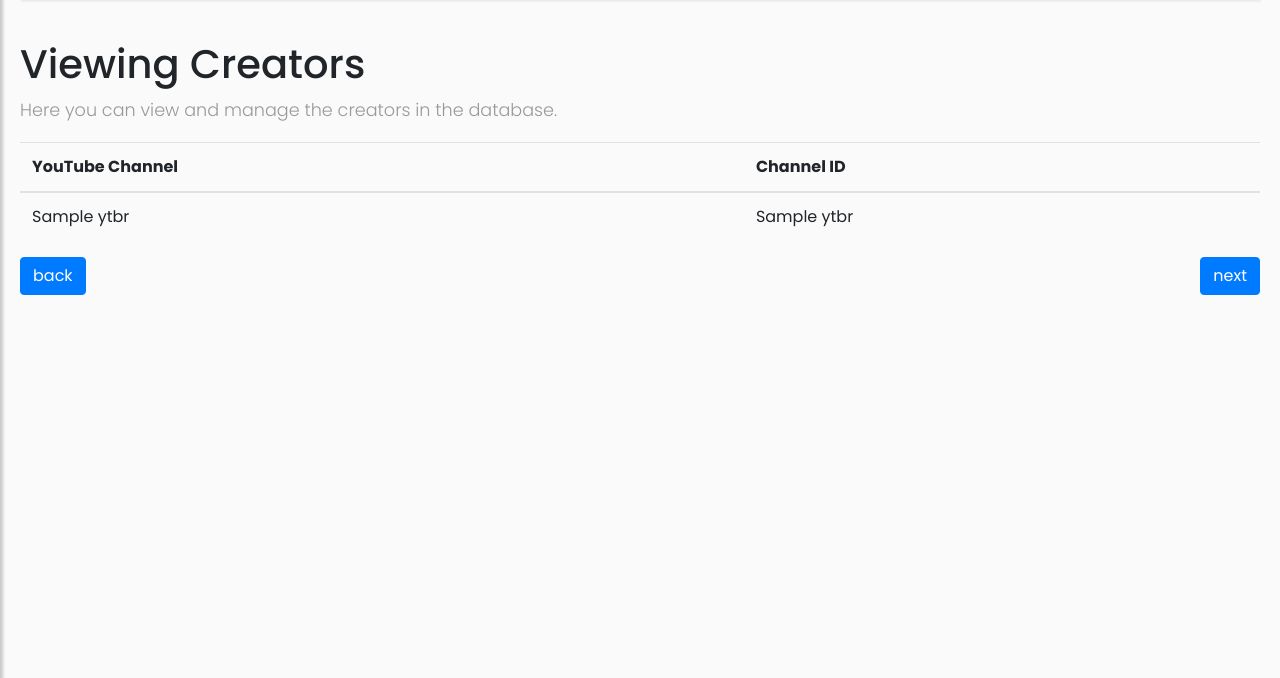
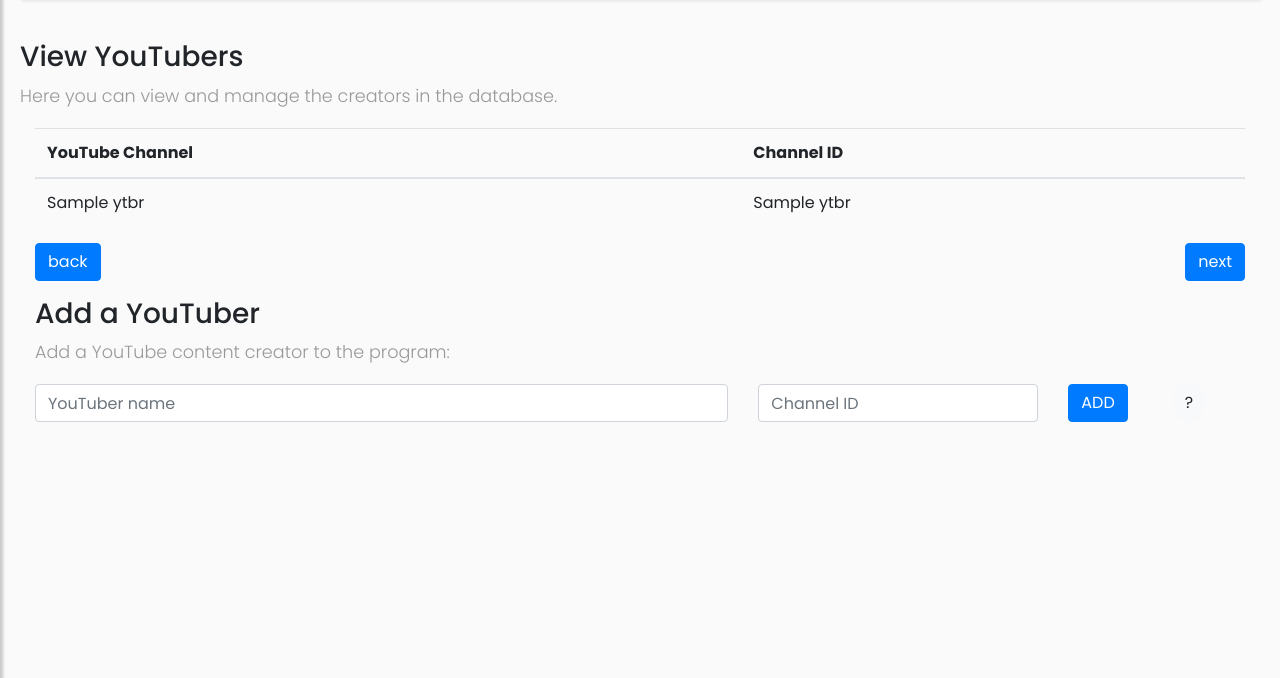
Before and after one commit to fs1g17/YTParser, a FastAPI app: template app/templates/view_creators.html in a window 1280 px wide. Shown: the part 88-766 px from the top of the page. Run offline with FastAPI, Linux system fonts and the light colour scheme; the template is opened without the code that fills it: most values are stand-ins (such as "Sample title", 1, 10 or a date in 2020); some libraries are stand-ins or nearby versions.

Commit message:
View Creators Updated
Added "?" popup explaining how to get channel id, fixed some bugs, added message display when something goes wrong (at the bottom of the screen).

```diff
--- a/app/db/models.py
+++ b/app/db/models.py
@@ -2,7 +2,7 @@ import sqlalchemy
 from sqlalchemy.dialects import postgresql
 from sqlalchemy.sql.schema import Column
 from sqlalchemy.ext.declarative import declarative_base
-from database import Base
+from .database import Base
 
 #Base = declarative_base()
 
--- a/app/handlers/gui.py
+++ b/app/handlers/gui.py
@@ -1,5 +1,6 @@
 import os.path
 import markdown
+
 
 
 def openfile(filename):
--- a/app/main.py
+++ b/app/main.py
@@ -1,10 +1,14 @@
-from fastapi import FastAPI, Request
+from fastapi import FastAPI, Request, Depends
 from fastapi.responses import HTMLResponse
 from fastapi.staticfiles import StaticFiles
 from fastapi.templating import Jinja2Templates
+from starlette.routing import request_response
 from routers import auth
 from routers import creators
 from handlers.gui import *
+
+from sqlalchemy.orm import Session
+from db.database import get_db
 
 app = FastAPI()
 app.include_router(auth.router)
@@ -17,3 +21,29 @@ app.mount("/static", StaticFiles(directory="static"), name="static")
 async def home(request: Request):
     data = "POOPY"
     return templates.TemplateResponse("page.html", {"request": request, "data": data})
+
+
+#----------------------- TO DELETE!!!!! --------------------------------------------
+
+@app.get("/DEL")
+async def delete(request: Request, channel_name: str, db: Session = Depends(get_db)):
+
+    try:
+        db.execute("DELETE FROM creators WHERE channel_name='%s'"%channel_name)
+        db.commit()
+        message = "Success!"
+    except Exception as e:
+        message = "FAILED: " + str(e)
+
+    return {"message":message}
+
+@app.get("/getTop")
+def get_top(table:str, limit: int, db: Session = Depends(get_db)):
+    try:
+        rows = []
+        results = db.execute("SELECT * FROM " + table + " LIMIT " + str(limit))
+        for row in results:
+            rows.append(row)
+        return {"rows":rows}
+    except Exception as e:
+        return {"error":str(e)}
--- a/app/routers/creators.py
+++ b/app/routers/creators.py
@@ -1,17 +1,29 @@
 import os
+
+from starlette.responses import RedirectResponse
 from handlers.authentication import verify_cached_credentials
+
+# Database imports
+from db.models import Creator
 from db.database import get_db
+from db.schemas import AddCreator
+
+# SQLAlchemy imports
 from sqlalchemy.orm import Session
+
+# FastAPI imports
+from fastapi.param_functions import Body
+from fastapi.responses import HTMLResponse, RedirectResponse
+from fastapi.templating import Jinja2Templates
 from fastapi import Request, APIRouter, Depends
-from fastapi.responses import HTMLResponse
-from fastapi.templating import Jinja2Templates
 
+router = APIRouter()
 templates = Jinja2Templates(directory="templates")
 
-router = APIRouter()
+error_messages = ["Creator already in the database"]
 
 @router.get("/viewCreators", response_class=HTMLResponse)
-async def view_creators(request: Request, db: Session = Depends(get_db), page: int = 0):
+async def view_creators(request: Request, db: Session = Depends(get_db), page: int = 0, message: str = ""):
     cached = verify_cached_credentials()
     if not(cached):
         message = "Please authorise first!"
@@ -28,9 +40,38 @@ async def view_creators(request: Request, db: Session = Depends(get_db), page: i
         ytbrs.append([channel_name,channel_id])
 
     num_creators = db.execute("SELECT * FROM creators").rowcount
-    return templates.TemplateResponse("view_creators.html", {"request":request,"ytbrs":ytbrs, "page":page, "num_creators":num_creators})
+    return templates.TemplateResponse("view_creators.html", {"request":request,"ytbrs":ytbrs, "page":page, "num_creators":num_creators, "message":message})
 
 
+@router.get("/addCreator", response_class=RedirectResponse)
+def add_creator(ch_name: str, ch_id: str, request: Request, db: Session = Depends(get_db), page: int = 0):
+    try:
+        if(len(ch_name) > 0 and len(ch_id) > 0):
+            to_create = Creator (
+                channel_name = ch_name,
+                channel_id = ch_id
+            )
+            db.add(to_create)
+            db.commit()
+            message = ""
+    except Exception as e:
+        message = str(e)
+
+        if "UniqueViolation" in message:
+            message = error_messages[0]
+
+    if message == "":
+        return "/viewCreators"
+
+    if page == 0:
+        page_url_attribute = ""
+    else:
+        page_url_attribute = "&page=" + str(page)
+    return "/viewCreators?message=" + message + page_url_attribute
+
+#TODO: automatically navigate to the page with the newly added creator??
+#TODO: regex the youtube channel_id to make sure that it actually works!
+#TODO: inside all the YouTube API handle functions, ensure that the channel_id actually works!
 # query = "SELECT * FROM ( SELECT creators.*, ROW_NUMBER () OVER () as rnum FROM creators ) x WHERE rnum BETWEEN 10 AND 20;" <---- this works!!!!
 #query2 = "SELECT * FROM (SELECT row_number() over(), * FROM creators) LIMIT 10"
 #query3 = "SELECT * FROM creators LIMIT 10;"
--- a/app/static/css/mystyle.css
+++ b/app/static/css/mystyle.css
@@ -28,6 +28,10 @@ footer {
     margin-right: auto;
 }
 
+#creatorsTableUI{
+    background-color: lightslategray;
+}
+
 #divElement{
     position: absolute;
     top: 50%;
--- a/app/templates/view_creators.html
+++ b/app/templates/view_creators.html
@@ -10,19 +10,20 @@
 
 {% block page_content %}
 
-<h1>Viewing Creators</h1>
+<h3>View YouTubers</h3>
 <p>Here you can view and manage the creators in the database.</p>
 
+<div class="container-fluid">
     <table class="table">
-    <thead>
-        <tr class="tableRowWidth">
+        <thead class="tableRowWidth">
+            <tr>
                 <th scope="col">YouTube Channel</th>
                 <th scope="col">Channel ID</th>
             </tr>
         </thead>
-    <tbody id="tablecontents">
+        <tbody id="tablecontents" class="tableRowWidth">
             {% for name,id in ytbrs %}
-            <tr class="tableRowWidth">
+                <tr>
                     <td scope="col">{{ name }}</td>
                     <td scope="col">{{ id }}</td>
                 </tr>
@@ -41,7 +42,59 @@
         </div>
     </form>
 
-<h2>{{message}}</h2>
+
+    <h3>Add a YouTuber</h3>
+    <p>Add a YouTube content creator to the program:</p>
+    <form>
+        <div class="form-group row">
+            <div class="col-7">
+                <input class="form-control" id="channelName" placeholder="YouTuber name">
+            </div>
+            <div class="col-3">
+                <input class="form-control" id="channelID" placeholder="Channel ID">
+            </div>
+            <div class="col-1">
+                <button type="button" class="btn btn-primary" id="add">ADD</button>
+            </div>
+            <div class="col-1">
+                <button type="button" class="btn btn-light rounded-circle" data-toggle="modal" data-target="#exampleModal">
+                    ?
+                </button>
+
+                <!-- Modal -->
+                <div class="modal fade" id="exampleModal" tabindex="-1" role="dialog" aria-labelledby="exampleModalLabel" aria-hidden="true">
+                    <div class="modal-dialog" role="document">
+                    <div class="modal-content">
+                        <div class="modal-header">
+                        <h5 class="modal-title" id="exampleModalLabel">Adding a YouTuber to the Database</h5>
+                        <button type="button" class="close" data-dismiss="modal" aria-label="Close">
+                            <span aria-hidden="true">&times;</span>
+                        </button>
+                        </div>
+                        <div class="modal-body">
+                            <div>YouTuber name is just so you can recognise the YouTuber, so call it whatever you want!</div>
+                            <div>Channel ID is required for the application to make correct YouTube API calls. To get the channel id, do the following:</div>
+
+                            <ul>
+                                <li>Go to the desired YouTube channel in your browser.</li>
+                                <li>Click on any video.</li>
+                                <li>Just above the video description, you can click on the YouTuber's thumbnail, this should take you back to the channel page.</li>
+                                <li>Now the URL should look something like this: youtube.com/channel/UCpbH_7H71IPKq4eH7CD5spg</li>
+                                <li>Everything after the last slash, in this case UCpbH_7H71IPKq4eH7CD5spg, is the channel id.</li>
+                            </ul>
+                        </div>
+                        <div class="modal-footer">
+                        <button type="button" class="btn btn-secondary" data-dismiss="modal">Close</button>
+                        </div>
+                    </div>
+                    </div>
+                </div>
+            </div>
+        </div>
+    </form>
+</div>
+
+<p>{{message}}</p>
 
 {% endblock %}
 
@@ -57,23 +110,43 @@
         new_page = page + 1;
 
         if(curr_max < num_creators){
-            base_url = window.location.href;
-            if(base_url.includes("page=")){
-                new_url = base_url.replace("page="+page,"page="+new_page);
-            } else {
-                new_url = base_url + "?page=" + new_page;
-            }
-            window.location.replace(new_url);
+            goToPage(new_page);
         }
     }
 
     function backFunction(page){
         new_page = page - 1;
         if(page > 0){
-            base_url = window.location.href;
-            new_url = base_url.replace("page="+page,"page="+new_page);
+            goToPage(new_page);
+        }
+    }
+
+    function goToPage(page){
+        base_url = window.location.origin;
+        new_url = base_url + "/viewCreators?page=" + page;
         window.location.replace(new_url);
     }
+
+    function addFunction(){
+        channel_name = getName();
+        channel_id = getID();
+
+        if(channel_name.length > 0 && channel_id.length > 0){
+            window.location.replace("/addCreator?ch_name=" + channel_name + "&ch_id=" + channel_id)
+        } else {
+            window.location.replace("/viewCreators?message=Name+and+ID+can+not+be+empty")
         }
+    }
+
+
+    function getName(){
+        return document.getElementById("channelName").value;
+    }
+
+    function getID(){
+        return document.getElementById("channelID").value;
+    }
+
+    document.getElementById("add").onclick = addFunction;
 </script>
 {% endblock %}
```
Lines whose indentation alone changed are shown as unchanged.
